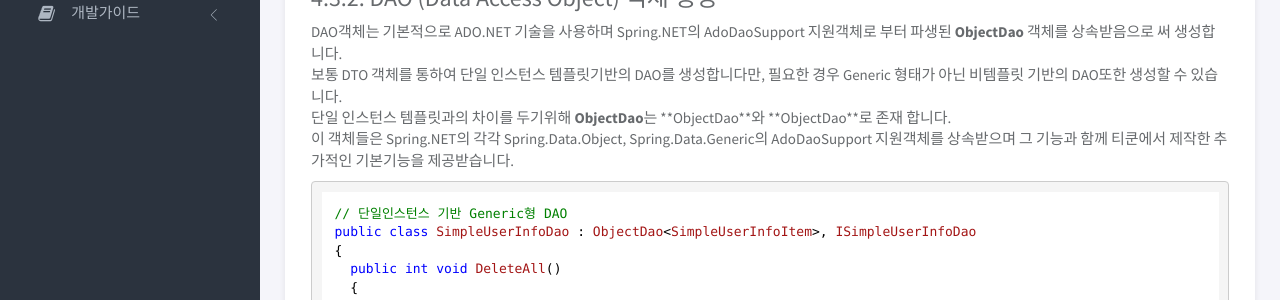
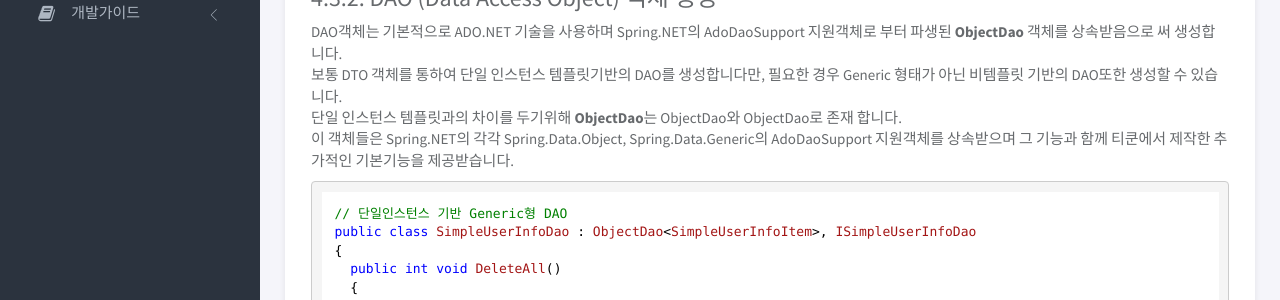
Before and after one commit to TqoonDevTeam/TqoonDevTeam.github.io, a Jekyll site: the page built from pages/devguide/backend/layer_dataaccess.md, in a window 1280 px wide and 900 px high, scrolled down 4122 px. Shown: the part 152-452 px from the top of the window. Built offline with Jekyll 4.4.1, drawn with Linux system fonts in a browser that asks for light colours; nearby versions of some CDN libraries.

Commit message:
적용안된 markdown 문법 삭제

````diff
--- a/pages/devguide/backend/layer_dataaccess.md
+++ b/pages/devguide/backend/layer_dataaccess.md
@@ -162,7 +162,7 @@ public class MyTableDbItem
 ### 4.3.2. DAO (Data Access Object) 객체 생성
 DAO객체는 기본적으로 ADO.NET 기술을 사용하며 Spring.NET의 AdoDaoSupport 지원객체로 부터 파생된 **ObjectDao** 객체를 상속받음으로 써 생성합니다.
 보통 DTO 객체를 통하여 단일 인스턴스 템플릿기반의 DAO를 생성합니다만, 필요한 경우 Generic 형태가 아닌 비템플릿 기반의 DAO또한 생성할 수 있습니다.
-단일 인스턴스 템플릿과의 차이를 두기위해 **ObjectDao**는 **ObjectDao<ModelClass>**와 **ObjectDao**로 존재 합니다.
+단일 인스턴스 템플릿과의 차이를 두기위해 **ObjectDao**는 ObjectDao<ModelClass>와 ObjectDao로 존재 합니다.
 이 객체들은 Spring.NET의 각각 Spring.Data.Object, Spring.Data.Generic의 AdoDaoSupport 지원객체를 상속받으며 그 기능과 함께 티쿤에서 제작한 추가적인 기본기능을 제공받습니다.
 
 ```cs
````
